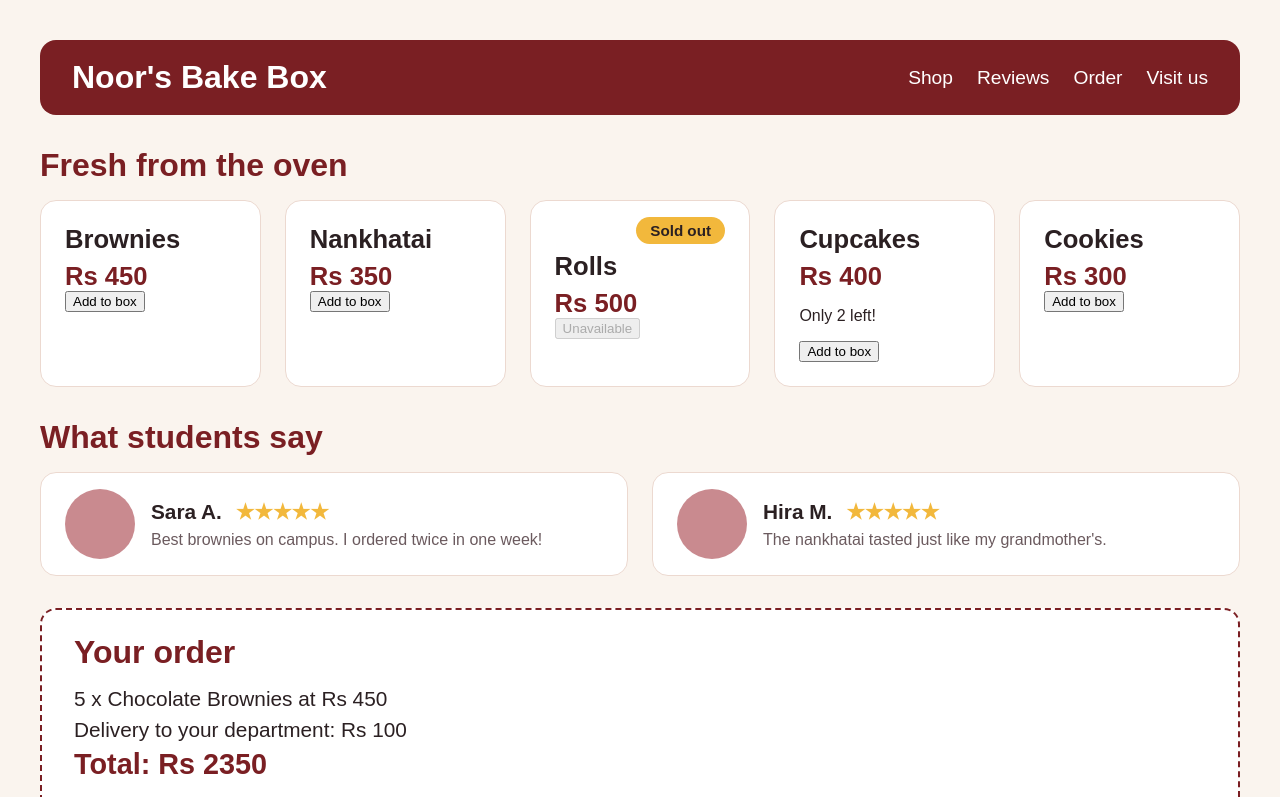
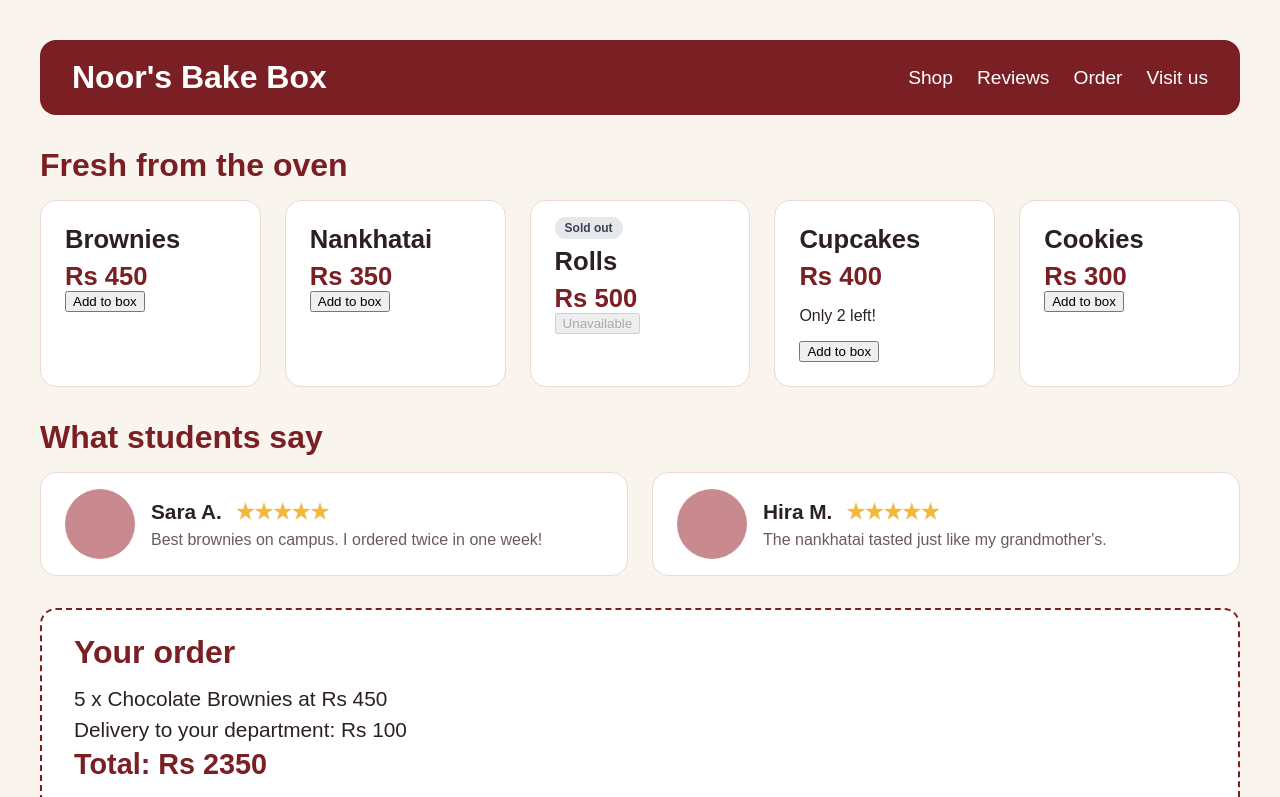
Before and after one commit to Maryam-nasir-projects/Bake-Box, a React (Vite) app: page / in a window 1280 px wide. Shown: the top 797 px of the page. Built offline with nearby package versions, Linux system fonts and the light colour scheme.

Commit message:
Style sold out badge

```diff
--- a/src/index.css
+++ b/src/index.css
@@ -166,3 +166,12 @@ h2 {
 .footer p {
   margin: 0;
 }
+.badge {
+  display: inline-block;
+  padding: 4px 10px;
+  border-radius: 20px;
+  background-color: #e5e7eb;
+  color: #374151;
+  font-size: 12px;
+  font-weight: bold;
+}
```
